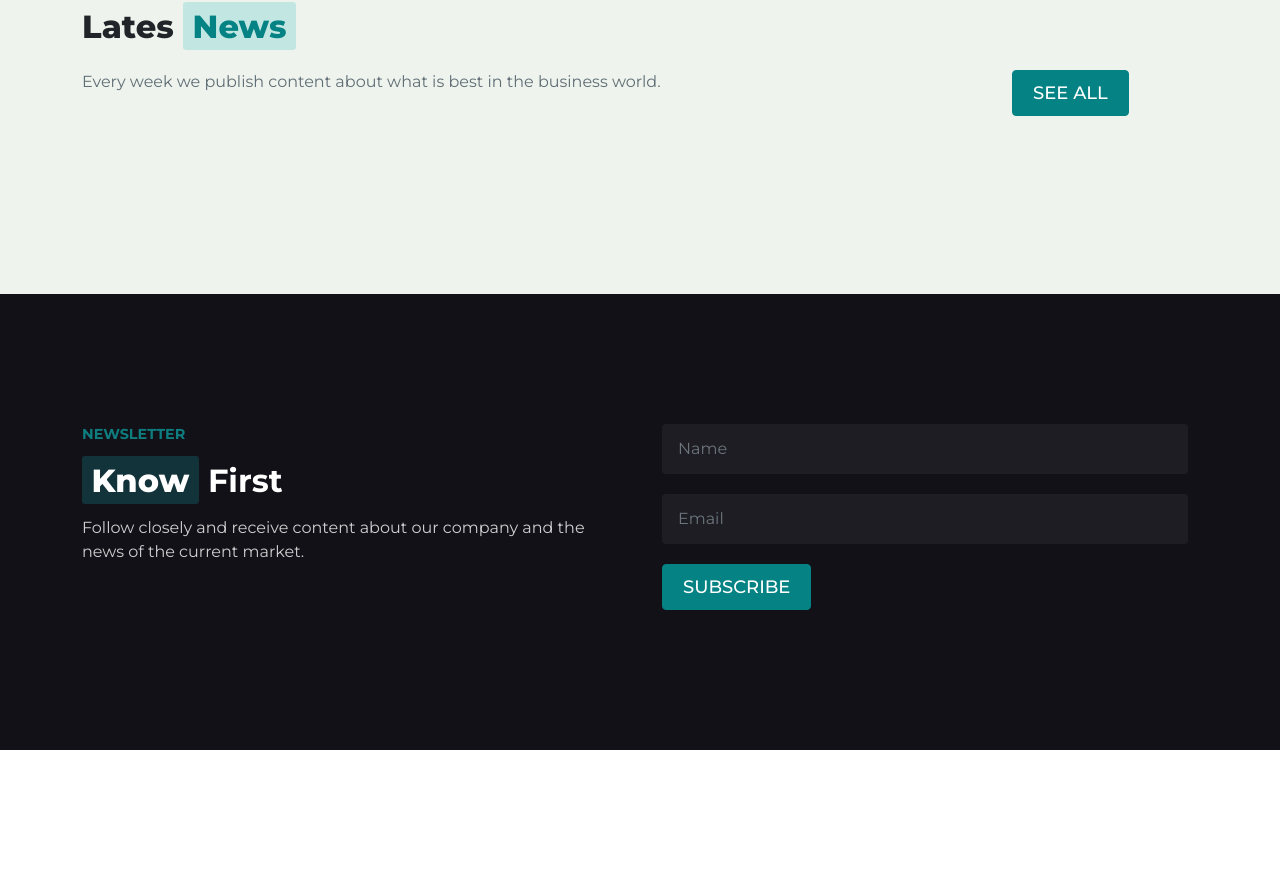
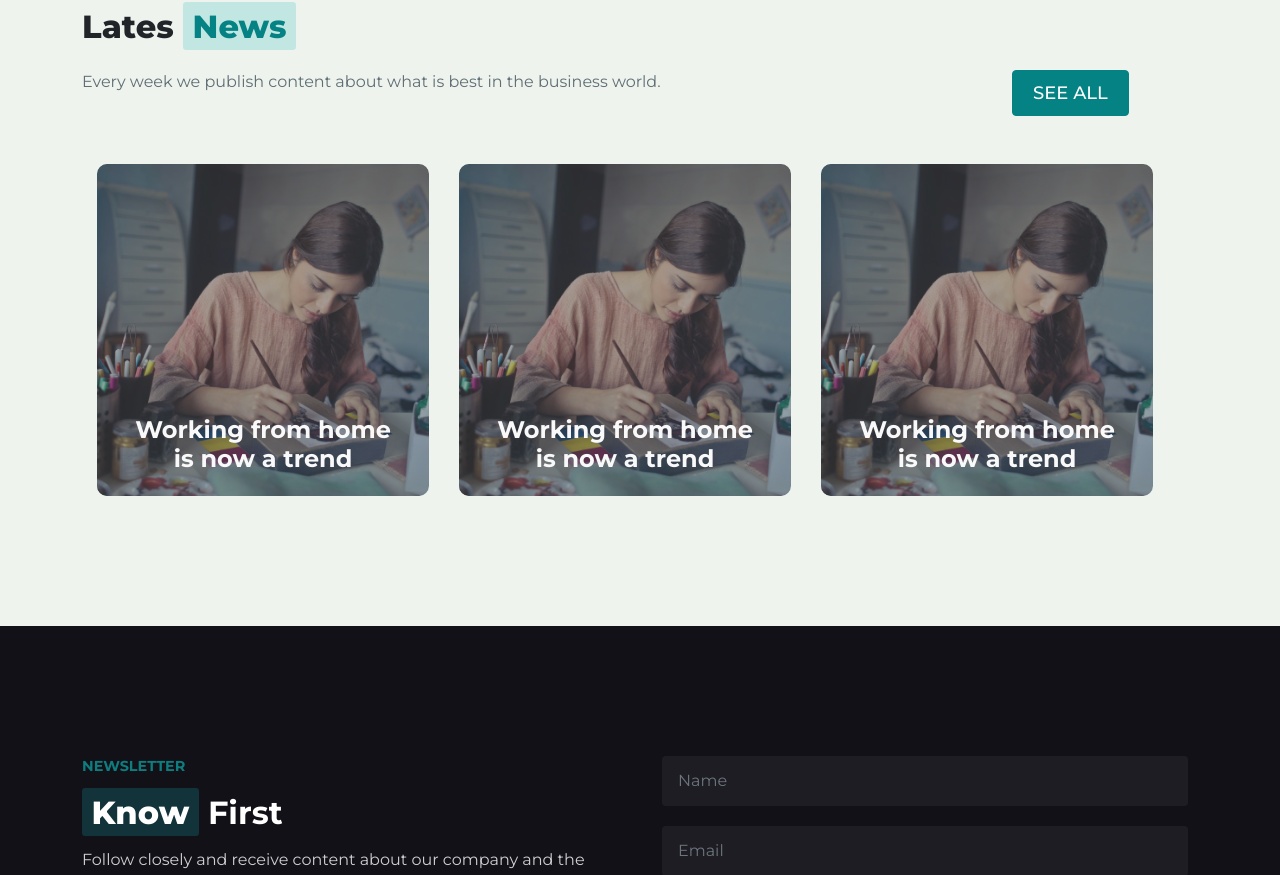
Before and after one commit to peterpozo/proj-html-vuejs, a Vue app: page / in a window 1280 px wide. Shown: the part 3949-4824 px from the top of the page. Built offline with nearby package versions, Linux system fonts and the light colour scheme.

Commit message:
card complete

```diff
--- a/src/components/CardsComponents.vue
+++ b/src/components/CardsComponents.vue
@@ -1,6 +1,30 @@
 <template>
-  <div class="row row-cols-3 g-4">
-    <div class="col"></div>
+  <div class="swiper-slider">
+    <div class="row card p-0 text-center">
+      <div class="image-over">
+        <img src="../assets/images/news-1.jpg" alt="" />
+      </div>
+      <div
+        class="card-footer d-lg-flex align-items-center justify-content-center"
+      >
+        <a href="#!" class="d-lg-flex align-items-center"
+          ><font-awesome-icon icon="fa-regular fa-user" class="icon" />Andrea
+          Miller
+        </a>
+        <a href="#!" class="d-lg-flex align-items-center"
+          ><font-awesome-icon icon="fa-solid fa-clock" class="icon" />16 Days
+          Ago
+        </a>
+      </div>
+      <div class="card-caption col-12 p-0">
+        <div class="card-body">
+          <a href="#!"
+            ><h4>Working from home is now a trend</h4>
+            <p>Lorem ipsum dolor sit amet, consectetur adipiscing elit.</p></a
+          >
+        </div>
+      </div>
+    </div>
   </div>
 </template>
 
@@ -10,4 +34,131 @@ export default {
 };
 </script>
 
-<style lang="scss" scoped></style>
+<style lang="scss" scoped>
+.swiper-slider {
+  width: 360px;
+  margin-right: 30px;
+}
+
+.card {
+  position: relative;
+  z-index: 1;
+  width: 100%;
+  padding: 45px;
+  border-radius: 10px;
+  border: none;
+  -webkit-transition: all 0.4s ease-out 0s;
+  -o-transition: all 0.4s ease-out 0s;
+  -moz-transition: all 0.4s ease-out 0s;
+  transition: all 0.4s ease-out 0s;
+  overflow: hidden;
+  height: auto;
+  background-color: transparent;
+  margin-left: 0;
+  margin-right: 0;
+
+  .image-over {
+    border-radius: 10px;
+    padding-left: 0;
+    padding-right: 0;
+  }
+
+  .image-over:before {
+    content: "";
+    position: absolute;
+    z-index: 0;
+    top: 0;
+    right: 0;
+    bottom: 0;
+    left: 0;
+    width: 100%;
+    height: 100%;
+    background-color: #4e4f52;
+    border-radius: 10px;
+    opacity: 0.5;
+    -webkit-transition: all 0.2s ease-out 0s;
+    -o-transition: all 0.2s ease-out 0s;
+    -moz-transition: all 0.2s ease-out 0s;
+    transition: all 0.2s ease-out 0s;
+  }
+}
+
+.card-footer {
+  position: absolute;
+  top: 0;
+  width: 100%;
+  margin: auto;
+  padding: 50px 25px;
+  border: none;
+  -webkit-transition: all 0.3s cubic-bezier(0.645, 0.045, 0.355, 1);
+  -o-transition: all 0.3s cubic-bezier(0.645, 0.045, 0.355, 1);
+  -moz-transition: all 0.3s cubic-bezier(0.645, 0.045, 0.355, 1);
+  transition: all 0.3s cubic-bezier(0.645, 0.045, 0.355, 1);
+  opacity: 0;
+  transform: translateY(-100px);
+
+  a {
+    line-height: 1.2;
+    text-align: center;
+    color: #ffffff;
+    font-size: 1rem;
+    font-weight: 400;
+    text-decoration: none;
+    margin: 0 10px;
+  }
+
+  .icon {
+    margin-right: 0.5rem;
+  }
+}
+
+.card-caption {
+  position: absolute;
+  width: 100%;
+  bottom: 0;
+}
+
+.card-body {
+  min-height: 1px;
+  padding: 50px 25px;
+  transform: translateY(100px);
+  transition: all 0.3s cubic-bezier(0.645, 0.045, 0.355, 1);
+
+  a {
+    color: #ffffff;
+    font-size: 1rem;
+    font-weight: 400;
+    text-decoration: none;
+    line-height: 1.5;
+  }
+
+  h4 {
+    margin-bottom: 50px;
+    transition: all 0.3s cubic-bezier(0.645, 0.045, 0.355, 1);
+    color: #f9f9f9;
+    margin: 1.5rem 0;
+    font-size: 1.5rem;
+    font-weight: 700;
+    line-height: 1.2;
+  }
+
+  p {
+    margin: 1.5rem 0 0;
+    transition: all 0.3s cubic-bezier(0.645, 0.045, 0.355, 1);
+    opacity: 1;
+    color: #ffffff;
+  }
+}
+.card:hover .image-over:before {
+  opacity: 0.75;
+}
+.card:hover .card-footer {
+  transform: translateY(0);
+  color: #ffffff;
+  opacity: 1;
+}
+
+.card:hover .card-body {
+  transform: translateY(0);
+}
+</style>
--- a/src/components/LatestNews.vue
+++ b/src/components/LatestNews.vue
@@ -21,7 +21,14 @@
         </div>
       </div>
       <!--image card start-->
-      <CardsComponents />
+      <div class="swiper-container">
+        <div class="swiper-wrapper">
+          <CardsComponents />
+          <CardsComponents />
+          <CardsComponents />
+        </div>
+      </div>
+
       <!--image card end-->
     </div>
   </section>
@@ -92,4 +99,17 @@ span {
   transform: translateY(-2px);
   color: #058283;
 }
+.swiper-container {
+  padding: 0 15px;
+}
+
+.swiper-wrapper {
+  position: relative;
+  width: 100%;
+  height: 100%;
+  z-index: 1;
+  display: flex;
+  transition-property: transform;
+  box-sizing: content-box;
+}
 </style>
```
Also changed, not shown: src/assets/logo.png (deleted), 1 other file (tests, documents, lock files or other folders).
